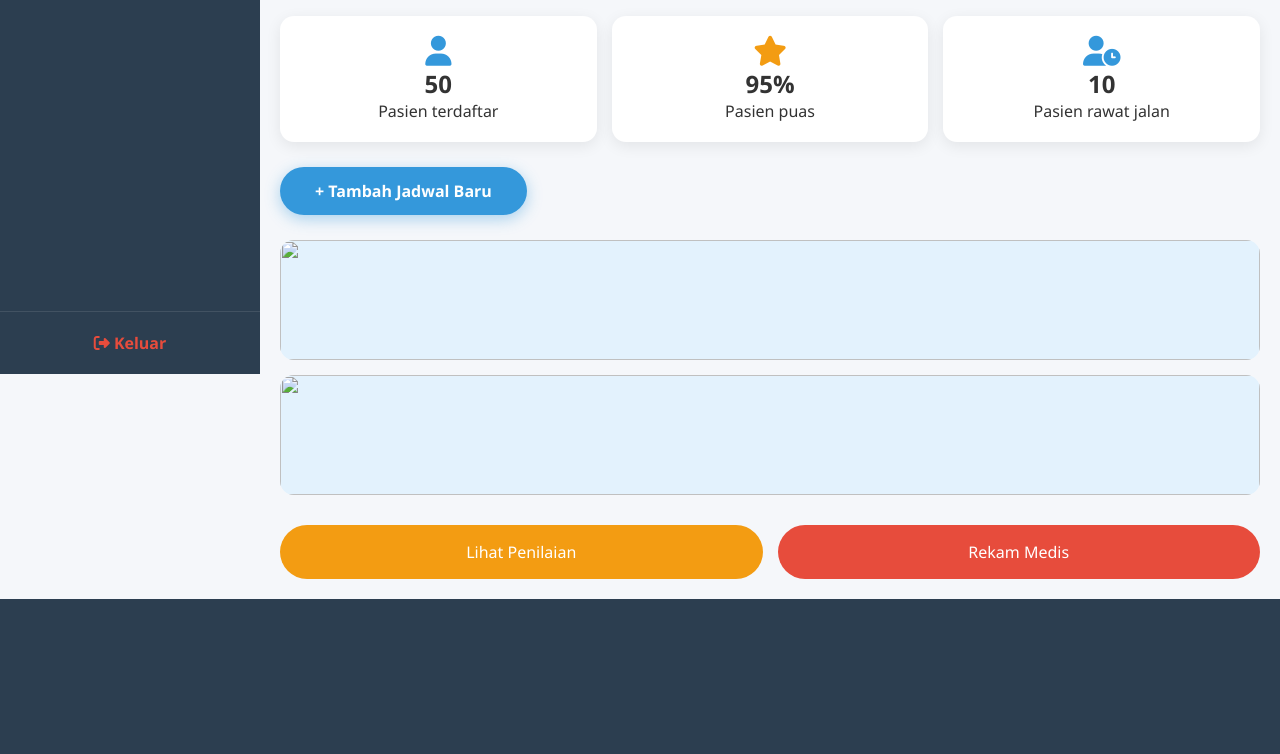
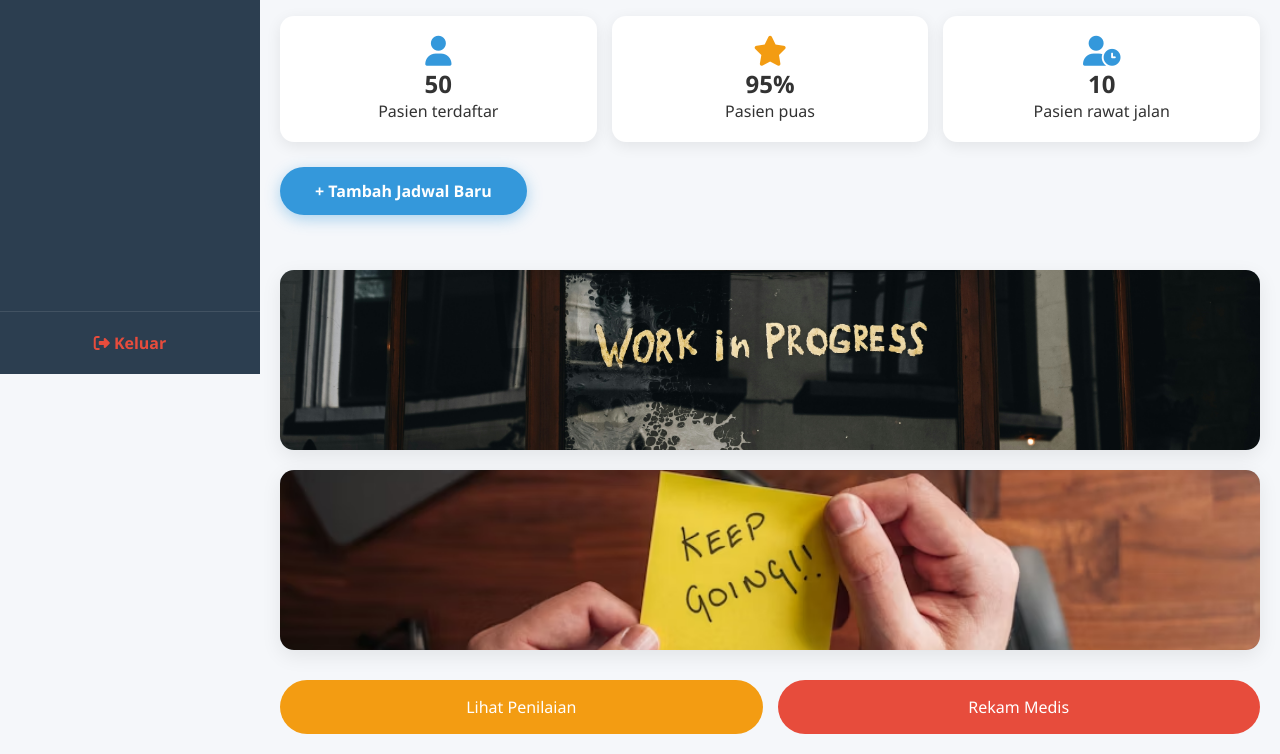
Before and after one commit to Ababilll/MyPsikologi, a PHP site: page /PsikologiWeb/admin/dashboard.php in a window 1280 px wide. Shown: the part 426-1180 px from the top of the page. Before the commit the page ends 1025 px from the top, so only its background shows below. Run offline with PHP 8.4, Linux system fonts and the light colour scheme; a user stored in the database is signed in; some libraries are stand-ins or nearby versions.

Commit message:
add picture again

```diff
--- a/admin/dashboard.php
+++ b/admin/dashboard.php
@@ -72,12 +72,24 @@ if (!isset($_SESSION['login_status']) || $_SESSION['role'] !== 'admin') {
 
     <a href="kelola_jadwal.php" class="btn-add">+ Tambah Jadwal Baru</a>
 
-    <div style="background:#e3f2fd;height:120px;border-radius:14px;margin-bottom:15px;overflow:hidden;">
-        <img src="https://via.placeholder.com/600x180/e3f2fd/666?text=Jadwal+Hari+Ini" style="width:100%;height:100%;object-fit:cover;">
+<!-- JADWAL HARI INI & BESOK - MEMANJANG PENUH SEPERTI ASLINYA -->
+<div style="margin:30px 0;">
+    <!-- JADWAL HARI INI -->
+    <div style="background:#e3f2fd;border-radius:14px;overflow:hidden;position:relative;margin-bottom:20px;box-shadow:0 6px 20px rgba(0,0,0,0.08);">
+        <div style="width:100%;height:100%;">
+        </div>
+        <img src="../img/gaelle-marcel-9DZY0mO98xU-unsplash.jpg"
+             style="width:100%;height:180px;object-fit:cover;display:block;">
     </div>
-    <div style="background:#e3f2fd;height:120px;border-radius:14px;margin-bottom:15px;overflow:hidden;">
-        <img src="https://via.placeholder.com/600x180/e3f2fd/666?text=Jadwal+Besok" style="width:100%;height:100%;object-fit:cover;">
+
+    <!-- JADWAL BESOK -->
+    <div style="background:#e3f2fd;border-radius:14px;overflow:hidden;position:relative;box-shadow:0 6px 20px rgba(0,0,0,0.08);">
+        <div style="width:100%;height:100%;">
+        </div>
+        <img src="../img/Screenshot (164).png"
+             style="width:100%;height:180px;object-fit:cover;display:block;">
     </div>
+</div>
 
     <div style="display:flex;gap:15px;margin-top:30px;">
         <a href="kelola_data.php" style="flex:1;padding:16px;background:#f39c12;color:white;border:none;border-radius:30px;text-align:center;text-decoration:none;">Lihat Penilaian</a>
```
Also changed, not shown: img/Screenshot (164).png (added), img/gaelle-marcel-9DZY0mO98xU-unsplash.jpg (added).
